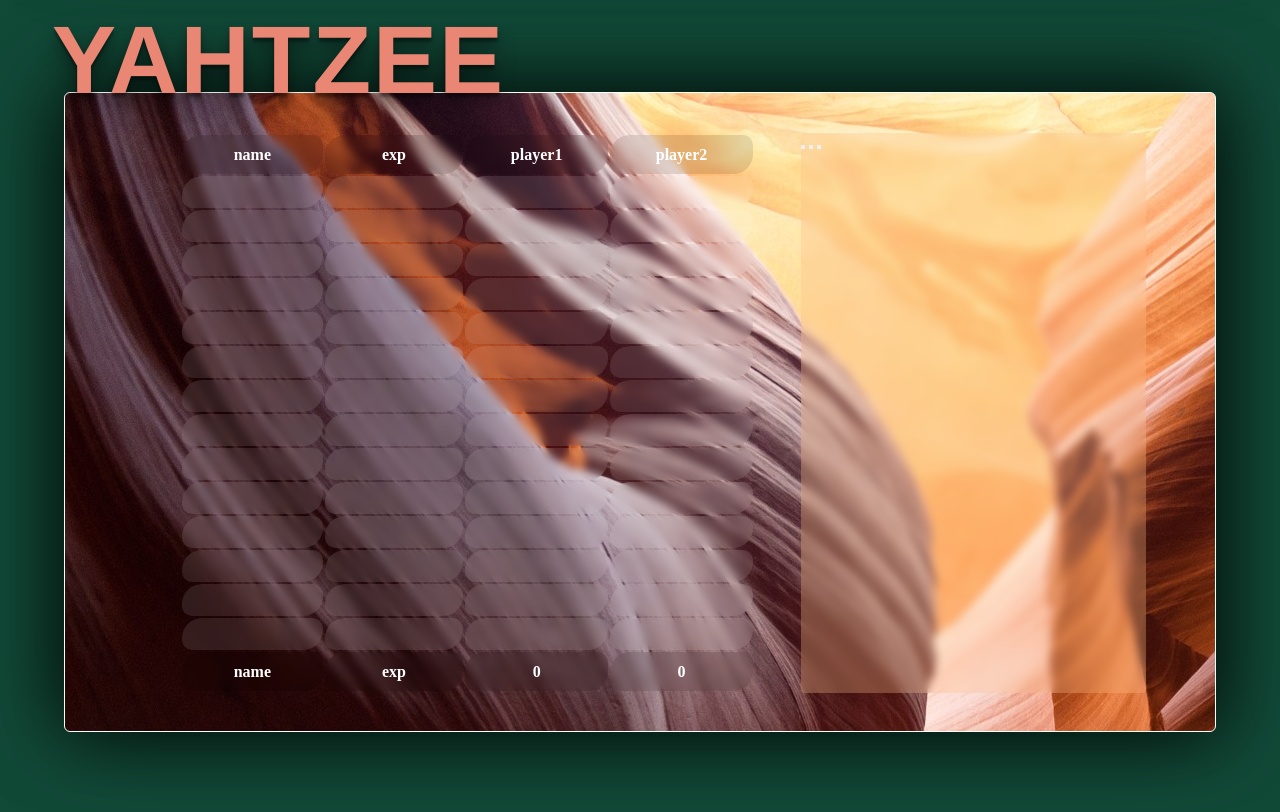
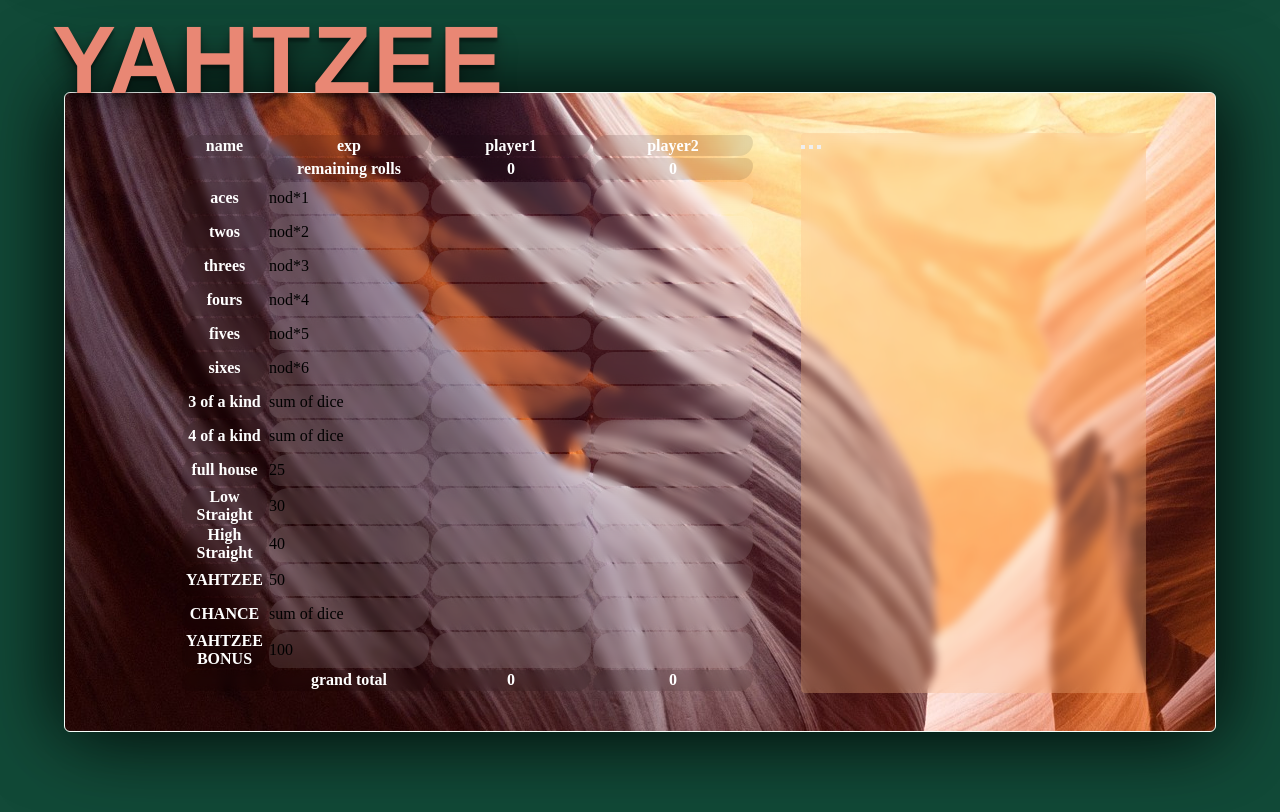
Before and after one commit to HegedusAlexandra/small_projects, a plain HTML site: page index.html in a window 1280 px wide. Shown: the part 3220-4032 px from the top of the page. Drawn offline with Linux system fonts and the light colour scheme; a web font is replaced by a local one.

Commit message:
added table missing rolls

```diff
--- a/index.html
+++ b/index.html
@@ -100,94 +100,10 @@
               <th>player1</th>
               <th>player2</th>
             </tr>
-            <tr>
-              <td></td>
-              <td></td>
-              <td></td>
-              <td></td>
-            </tr>
-            <tr>
-              <td></td>
-              <td></td>
-              <td></td>
-              <td></td>
-            </tr>
-            <tr>
-              <td></td>
-              <td></td>
-              <td></td>
-              <td></td>
-            </tr>
-            <tr>
-              <td></td>
-              <td></td>
-              <td></td>
-              <td></td>
-            </tr>
-            <tr>
-              <td></td>
-              <td></td>
-              <td></td>
-              <td></td>
-            </tr>
-            <tr>
-              <td></td>
-              <td></td>
-              <td></td>
-              <td></td>
-            </tr>
-            <tr>
-              <td></td>
-              <td></td>
-              <td></td>
-              <td></td>
-            </tr>
-            <tr>
-              <td></td>
-              <td></td>
-              <td></td>
-              <td></td>
-            </tr>
-            <tr>
-              <td></td>
-              <td></td>
-              <td></td>
-              <td></td>
-            </tr>
-            <tr>
-              <td></td>
-              <td></td>
-              <td></td>
-              <td></td>
-            </tr>
-            <tr>
-              <td></td>
-              <td></td>
-              <td></td>
-              <td></td>
-            </tr>
-            <tr>
-              <td></td>
-              <td></td>
-              <td></td>
-              <td></td>
-            </tr>
-            <tr>
-              <td></td>
-              <td></td>
-              <td></td>
-              <td></td>
-            </tr>
-            <tr>
-              <td></td>
-              <td></td>
-              <td></td>
-              <td></td>
-            </tr>
 
             <tr>
-              <th>name</th>
-              <th>exp</th>
+              <th></th>
+              <th>remaining rolls</th>
               <th>0</th>
               <th>0</th>
             </tr>
@@ -197,14 +113,18 @@
       <div class="y--playground">
         <div class="explanation"></div>
         <div class="elements">
+          <div class="dicecontainer">
             <div class="y--dice"></div>
             <div class="y--dice"></div>
             <div class="y--dice"></div>
             <div class="y--dice"></div>
             <div class="y--dice"></div>
+          </div>
+          <div class="buttoncontainer">
             <button class="y--roll"></button>
-          <button class="y--saveturn"></button>
+            <button class="y--pass"></button>
             <button class="y--again"></button>
+          </div>
         </div>
       </div>
     </div>
--- a/index.js
+++ b/index.js
@@ -454,8 +454,8 @@
   { name: "fours", count: "nod*4" },
   { name: "fives", count: "nod*5" },
   { name: "sixes", count: "nod*6" },
-  { name: "3 of a kind", count: "sum" },
-  { name: "4 of a kind", count: "sum" },
+  { name: "3 of a kind", count: "sum of dice" },
+  { name: "4 of a kind", count: "sum of dice" },
   //three of one number two of another
   { name: "full house", count: 25 },
   //four sequential dice
@@ -465,6 +465,49 @@
   //five of a kind
   { name: "YAHTZEE", count: 50 },
   //any combination
-  { name: "CHANCE", count: "sum" },
+  { name: "CHANCE", count: "sum of dice" },
   { name: "YAHTZEE BONUS", count: 100 },
 ];
+
+const tbody = document.querySelector("tbody");
+
+function table(arr) {
+  for (let i = 0; i < arr.length; i++) {
+    const rowtable = document.createElement("tr");
+    const headtable = document.createElement("th");
+    const datatablename = document.createElement("td");
+    const datatableplayer0 = document.createElement("td");
+    const datatableplayer1 = document.createElement("td");
+
+    headtable.textContent = arr[i].name;
+    datatablename.textContent = arr[i].count;
+    datatableplayer0.classList.add(`player0--${i}`);
+    datatableplayer1.classList.add(`player1--${i}`);
+
+    rowtable.appendChild(headtable);
+    rowtable.appendChild(datatablename);
+    rowtable.appendChild(datatableplayer0);
+    rowtable.appendChild(datatableplayer1);
+
+    tbody.appendChild(rowtable);
+  }
+
+  const rowtableGT = document.createElement("tr");
+  const headtableGT = document.createElement("th");
+  const datatablenameGT = document.createElement("th");
+  const datatableplayer0GT = document.createElement("th");
+  const datatableplayer1GT = document.createElement("th");
+
+  datatablenameGT.textContent = "grand total";
+  datatableplayer0GT.textContent = 0;
+  datatableplayer1GT.textContent = 0;
+
+  rowtableGT.appendChild(headtableGT);
+  rowtableGT.appendChild(datatablenameGT);
+  rowtableGT.appendChild(datatableplayer0GT);
+  rowtableGT.appendChild(datatableplayer1GT);
+
+  tbody.appendChild(rowtableGT);
+}
+
+table(y_table);
```
Lines whose indentation alone changed are shown as unchanged.
